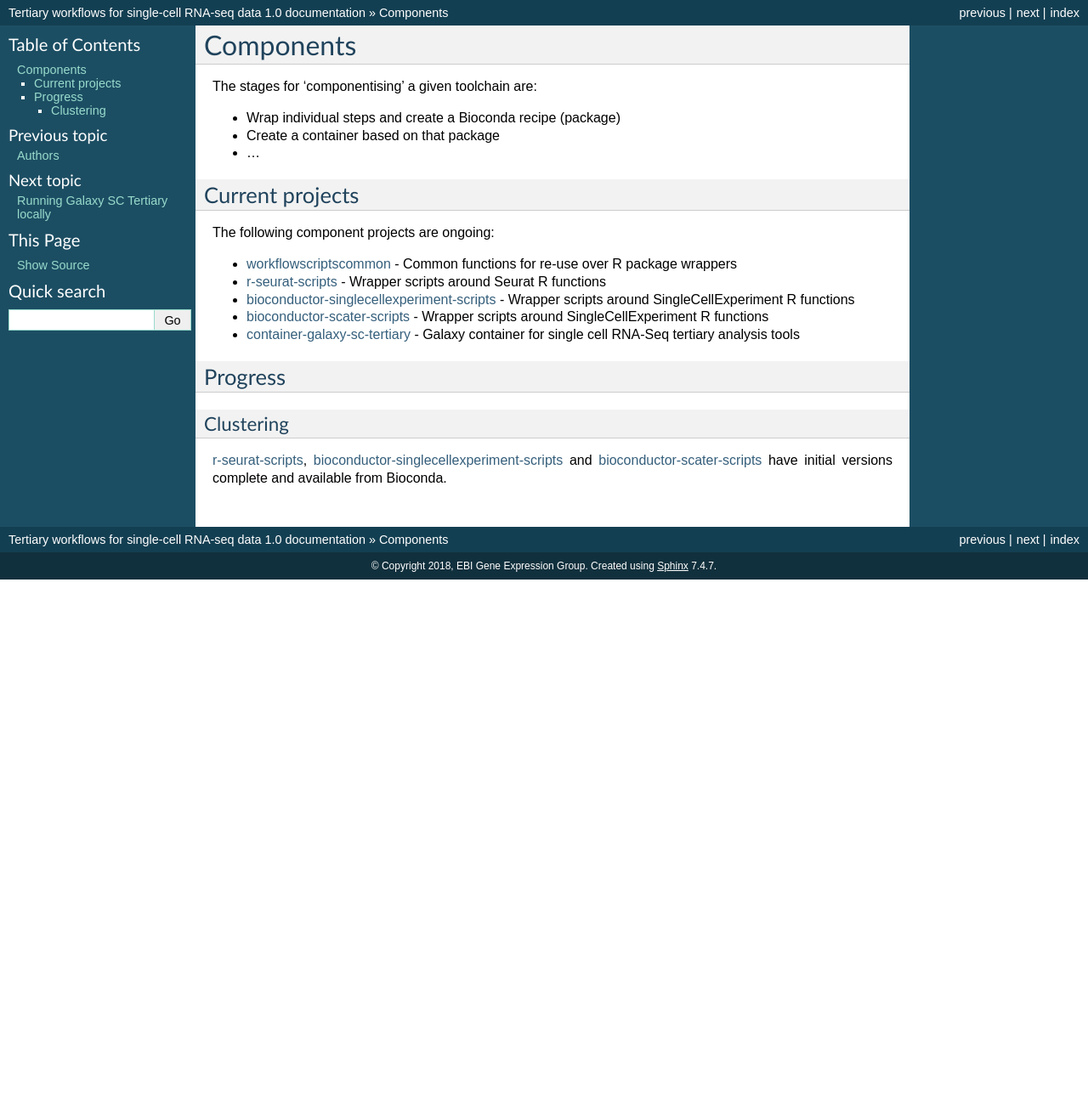
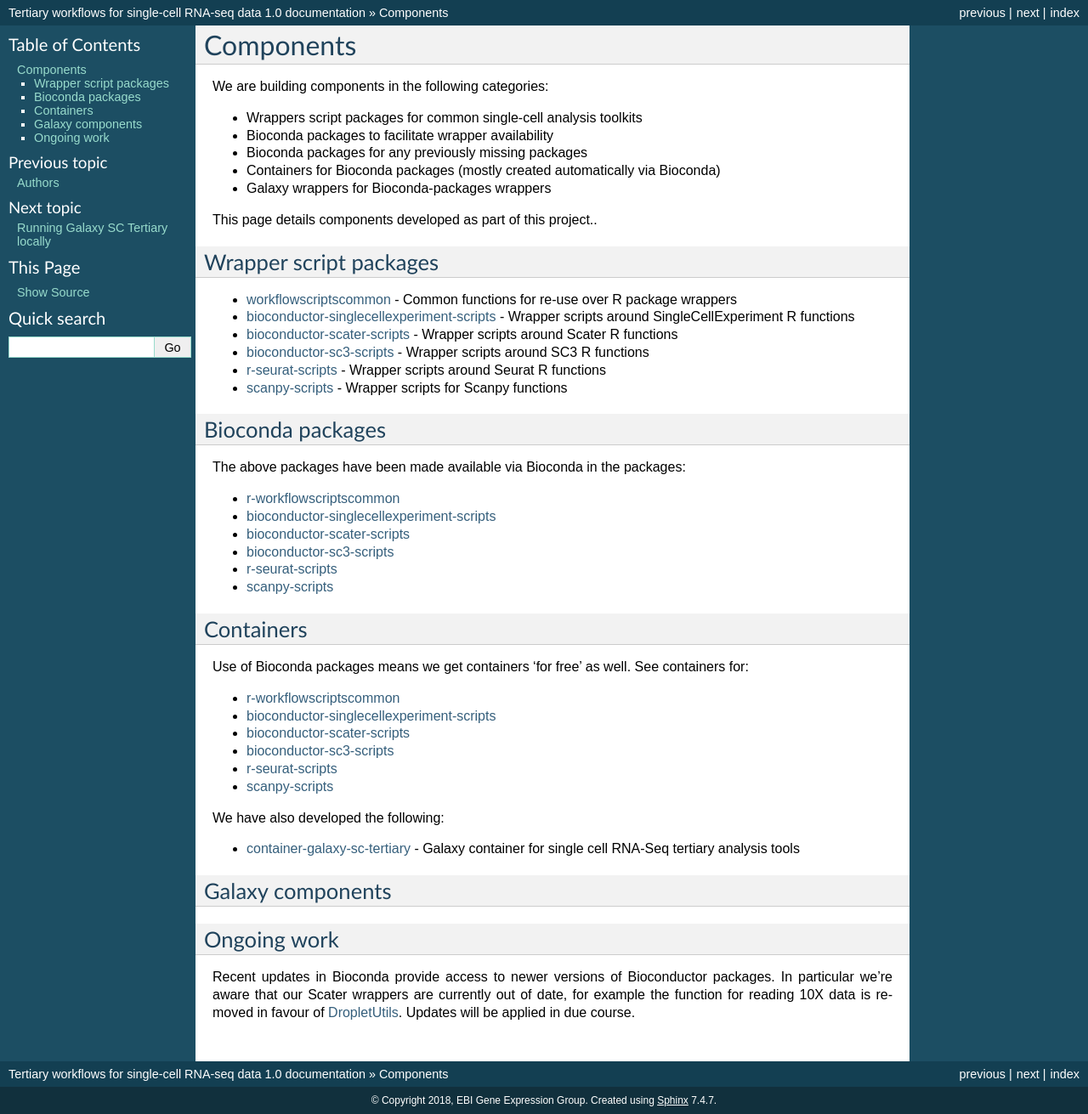
Before and after one commit to ebi-gene-expression-group/tertiary_workflows_docs, a Sphinx documentation site: the page built from docs/modules.rst, in a window 1280 px wide. Shown: the whole page at 85% size. Built offline with Sphinx 7.4.7, drawn with Linux system fonts in a browser that asks for light colours; before the commit the page ends 900 px from its top, so only the background shows below that.

Commit message:
New updates

```diff
--- a/docs/index.rst
+++ b/docs/index.rst
@@ -29,7 +29,7 @@ This is a project to increase the re-usability and reproducibility of these work
 
 .. toctree::
    :maxdepth: 3
-   :caption: Components
+   :caption: Currently available components
 
    modules
 
--- a/docs/modules.rst
+++ b/docs/modules.rst
@@ -2,30 +2,65 @@
 Components
 ############################
 
-The stages for 'componentising' a given toolchain are:
+We are building components in the following categories:
 
-* Wrap individual steps and create a Bioconda recipe (package)
-* Create a container based on that package
-* ...
+* Wrappers script packages for common single-cell analysis toolkits
+* Bioconda packages to facilitate wrapper availability
+* Bioconda packages for any previously missing packages
+* Containers for Bioconda packages (mostly created automatically via Bioconda)
+* Galaxy wrappers for Bioconda-packages wrappers
+
+This page details components developed as part of this project..
+
+*************************************
+Wrapper script packages
+*************************************
+
+* `workflowscriptscommon <https://github.com/ebi-gene-expression-group/workflowscriptscommon>`_ - Common functions for re-use over R package wrappers
+* `bioconductor-singlecellexperiment-scripts <https://github.com/ebi-gene-expression-group/bioconductor-singlecellexperiment-scripts>`_ - Wrapper scripts around SingleCellExperiment R functions
+* `bioconductor-scater-scripts <https://github.com/ebi-gene-expression-group/bioconductor-scater-scripts>`_ - Wrapper scripts around Scater R functions
+* `bioconductor-sc3-scripts <https://github.com/ebi-gene-expression-group/bioconductor-sc3-scripts>`_ - Wrapper scripts around SC3 R functions
+* `r-seurat-scripts <https://github.com/ebi-gene-expression-group/r-seurat-scripts>`_ - Wrapper scripts around Seurat R functions
+* `scanpy-scripts <https://github.com/ebi-gene-expression-group/scanpy-scripts>`_ - Wrapper scripts for Scanpy functions
+
+*****************
+Bioconda packages
+*****************
+
+The above packages have been made available via Bioconda in the packages:
+
+* `r-workflowscriptscommon <https://anaconda.org/bioconda/r-workflowscriptscommon>`_
+* `bioconductor-singlecellexperiment-scripts <https://anaconda.org/bioconda/bioconductor-singlecellexperiment-scripts>`_
+* `bioconductor-scater-scripts <https://anaconda.org/bioconda/bioconductor-scater-scripts>`_
+* `bioconductor-sc3-scripts <https://anaconda.org/bioconda/bioconductor-sc3-scripts>`_
+* `r-seurat-scripts <https://anaconda.org/bioconda/r-seurat-scripts>`_
+* `scanpy-scripts <https://anaconda.org/bioconda/scanpy-scripts>`_
+
+**********
+Containers
+**********
+
+Use of Bioconda packages means we get containers 'for free' as well. See containers for:
+
+* `r-workflowscriptscommon <https://quay.io/repository/biocontainers/r-workflowscriptscommon>`_
+* `bioconductor-singlecellexperiment-scripts <https://quay.io/repository/biocontainers/bioconductor-singlecellexperiment-scripts>`_
+* `bioconductor-scater-scripts <https://quay.io/repository/biocontainers/bioconductor-scater-scripts>`_
+* `bioconductor-sc3-scripts <https://quay.io/repository/biocontainers/bioconductor-sc3-scripts>`_
+* `r-seurat-scripts <https://quay.io/repository/biocontainers/r-seurat-scripts>`_
+* `scanpy-scripts <https://quay.io/repository/biocontainers/scanpy-scripts>`_
+
+We have also developed the following:
+
+* `container-galaxy-sc-tertiary <https://github.com/ebi-gene-expression-group/container-galaxy-sc-tertiary>`_ - Galaxy container for single cell RNA-Seq tertiary analysis tools
+
+*****************
+Galaxy components
+*****************
 
 
-****************
-Current projects
-****************
 
-The following component projects are ongoing:
+************
+Ongoing work
+************
 
-* `workflowscriptscommon <https://github.com/ebi-gene-expression-group/workflowscriptscommon>`_ - Common functions for re-use over R package wrappers
-* `r-seurat-scripts <https://github.com/ebi-gene-expression-group/r-seurat-scripts>`_ - Wrapper scripts around Seurat R functions
-* `bioconductor-singlecellexperiment-scripts <https://github.com/ebi-gene-expression-group/bioconductor-singlecellexperiment-scripts>`_ - Wrapper scripts around SingleCellExperiment R functions
-* `bioconductor-scater-scripts <https://github.com/ebi-gene-expression-group/bioconductor-singlecellexperiment-scripts>`_ - Wrapper scripts around SingleCellExperiment R functions
-* `container-galaxy-sc-tertiary <https://github.com/ebi-gene-expression-group/container-galaxy-sc-tertiary>`_ - Galaxy container for single cell RNA-Seq tertiary analysis tools
-
-********
-Progress
-********
-
-Clustering
-==========
-
-`r-seurat-scripts <https://github.com/ebi-gene-expression-group/r-seurat-scripts>`_, `bioconductor-singlecellexperiment-scripts <https://github.com/ebi-gene-expression-group/bioconductor-singlecellexperiment-scripts>`_ and `bioconductor-scater-scripts <https://github.com/ebi-gene-expression-group/bioconductor-singlecellexperiment-scripts>`_ have initial versions complete and available from Bioconda.
+Recent updates in Bioconda provide access to newer versions of Bioconductor packages. In particular we're aware that our Scater wrappers are currently out of date, for example the function for reading 10X data is removed in favour of `DropletUtils <https://bioconductor.org/packages/release/bioc/html/DropletUtils.html>`_. Updates will be applied in due course.
--- a/docs/provide_workflow_components.rst
+++ b/docs/provide_workflow_components.rst
@@ -2,7 +2,11 @@
 Provide high-level workflow components
 #########################################
 
-Once a set of functions is available via a Bioconda package, users can easily download and use a tool or script using Conda in whatever workflow environment they choose. We can then add some further helpful layers to facilitate inclusion of the new functionlity in workflows.
+Once a set of functions is available via a Bioconda package, users can easily download and use a tool or script using Conda in whatever workflow environment they choose. We can then add some further helpful layers to facilitate inclusion of the new functionality in workflows.
+
+************************
+Workflow component types
+************************
 
 .. toctree::
     :maxdepth: 1
--- a/docs/provide_wrapper_scripts.rst
+++ b/docs/provide_wrapper_scripts.rst
@@ -3,6 +3,10 @@ Provide wrapper scripts
 ##########################
 
 You can help by writing or providing your wrapper scripts to make functionality from libraries more accessible from the command line. Adhering to some standards while doing this makes scripts more useful to the community
+
+******************************
+Wrapper script recommendations
+******************************
 
 .. toctree::
     :maxdepth: 1
--- a/docs/writing_planemo_galaxy_wrapper.rst
+++ b/docs/writing_planemo_galaxy_wrapper.rst
@@ -1,5 +1,5 @@
 ###########################################
-Creating Galaxy wrappers
+Galaxy wrappers
 ###########################################
 
 `Galaxy <https://galaxyproject.org/>`_ is a popular tool for writing and running workflows. Tools are given Galaxy wrappers which then provide a web-based user interface for that tool with outputs of defined types which can be passed to other tools.
```
